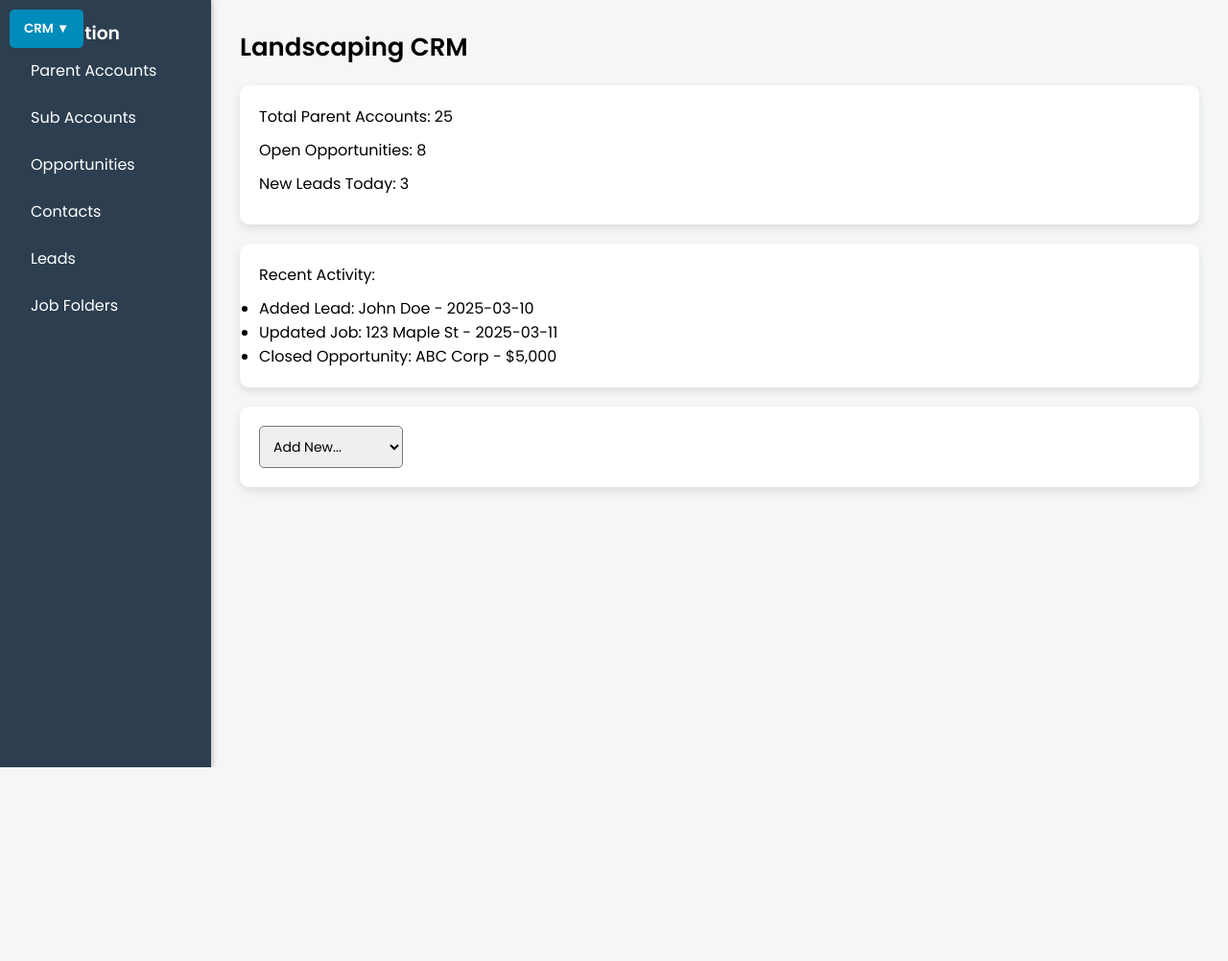
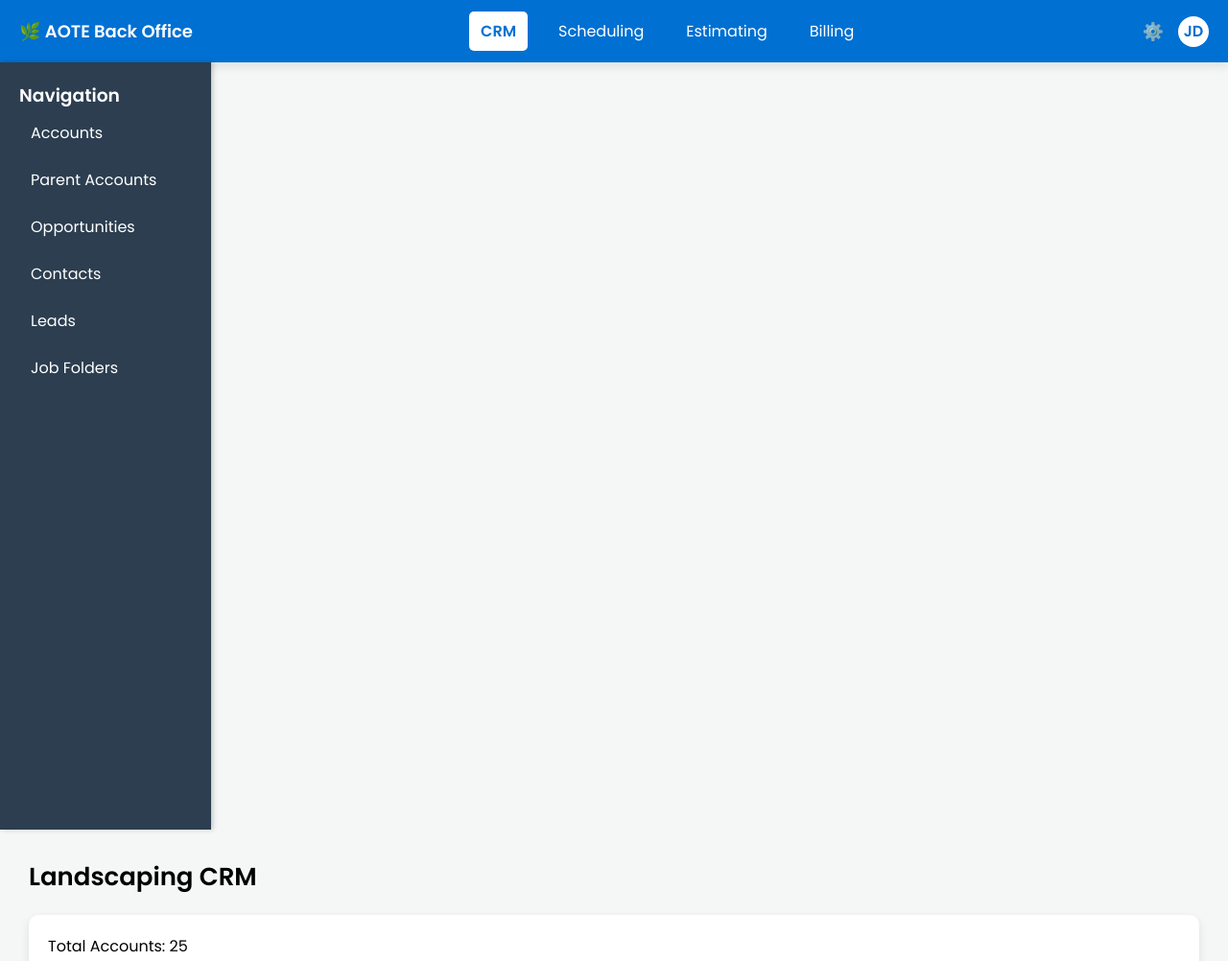
Before and after one commit to aaron-gemstate/aote-backoffice, a plain HTML site: page index.html in a window 1280 px wide. Shown: the top 1002 px of the page at 96% size. Before the commit the page ends 800 px from the top, so only its background shows below. Drawn offline with Linux system fonts and the light colour scheme.

Commit message:
Update index.html

```diff
--- a/index.html
+++ b/index.html
@@ -14,50 +14,94 @@
         }
         body {
             display: flex;
+            flex-direction: column;
             background-color: #f4f7f6;
         }
-        .top-menu {
-            position: absolute;
-            top: 10px;
-            left: 10px;
+        .top-nav {
+            width: 100%;
+            background-color: #0070d2;
+            color: white;
+            display: flex;
+            align-items: center;
+            justify-content: space-between;
+            padding: 12px 20px;
+            box-shadow: 0px 4px 10px rgba(0,0,0,0.1);
         }
-        .dropdown {
+        .app-selector {
+            font-size: 18px;
+            font-weight: 600;
+            cursor: pointer;
+        }
+        .nav-links {
+            display: flex;
+            gap: 20px;
+        }
+        .nav-links a {
+            color: white;
+            text-decoration: none;
+            font-size: 16px;
+            font-weight: 500;
+            padding: 8px 12px;
+            border-radius: 5px;
+            transition: background 0.3s;
+        }
+        .nav-links a:hover {
+            background-color: rgba(255, 255, 255, 0.2);
+        }
+        .nav-links .active {
+            background-color: white;
+            color: #0070d2;
+            font-weight: 600;
+        }
+        .icons {
+            display: flex;
+            align-items: center;
+            gap: 15px;
+        }
+        .icons a {
+            color: white;
+            font-size: 18px;
+            cursor: pointer;
+            text-decoration: none;
+        }
+        .profile-menu {
             position: relative;
             display: inline-block;
         }
-        .dropdown-btn {
-            padding: 10px 15px;
-            background-color: #008cba;
-            color: white;
-            border: none;
-            border-radius: 5px;
+        .profile-icon {
+            width: 32px;
+            height: 32px;
+            border-radius: 50%;
+            background-color: white;
+            display: flex;
+            align-items: center;
+            justify-content: center;
+            font-size: 16px;
+            font-weight: bold;
+            color: #0070d2;
             cursor: pointer;
-            font-weight: 600;
-            transition: background 0.3s;
         }
-        .dropdown-btn:hover {
-            background-color: #005f7a;
-        }
-        .dropdown-content {
+        .profile-dropdown {
             display: none;
             position: absolute;
+            right: 0;
             background-color: white;
-            min-width: 180px;
             box-shadow: 0px 4px 10px rgba(0,0,0,0.1);
             border-radius: 5px;
             overflow: hidden;
+            min-width: 140px;
         }
-        .dropdown-content a {
+        .profile-dropdown a {
+            display: block;
+            padding: 10px;
+            text-decoration: none;
             color: black;
-            padding: 12px;
-            display: block;
-            text-decoration: none;
-            font-weight: 400;
+            font-size: 14px;
         }
-        .dropdown-content a:hover {
+        .profile-dropdown a:hover {
             background-color: #f1f1f1;
         }
-        .dropdown:hover .dropdown-content {
+        .profile-menu:hover .profile-dropdown {
             display: block;
         }
         .sidebar {
@@ -108,38 +152,52 @@
     </style>
 </head>
 <body>
-    <div class="top-menu">
-        <div class="dropdown">
-            <button class="dropdown-btn">CRM ▼</button>
-            <div class="dropdown-content">
-                <a onclick="switchModule('CRM')">CRM</a>
-                <a onclick="switchModule('Scheduling')">Scheduling</a>
-                <a onclick="switchModule('Estimating')">Estimating</a>
-                <a onclick="switchModule('Billing')">Billing</a>
+
+    <!-- 🔹 TOP NAVIGATION BAR -->
+    <div class="top-nav">
+        <div class="app-selector">🌿 AOTE Back Office</div>
+
+        <div class="nav-links">
+            <a href="#" class="active">CRM</a>
+            <a href="#">Scheduling</a>
+            <a href="#">Estimating</a>
+            <a href="#">Billing</a>
+        </div>
+
+        <div class="icons">
+            <a href="settings.html">⚙️</a>
+            <div class="profile-menu">
+                <div class="profile-icon">JD</div>
+                <div class="profile-dropdown">
+                    <a href="#">Edit Profile</a>
+                    <a href="#">Logout</a>
+                </div>
             </div>
         </div>
     </div>
 
+    <!-- 🔹 SIDEBAR -->
     <div class="sidebar">
         <h3>Navigation</h3>
-        <a onclick="showSection('Parent Accounts')">Parent Accounts</a>
-        <a onclick="showSection('Sub Accounts')">Sub Accounts</a>
-        <a onclick="showSection('Opportunities')">Opportunities</a>
-        <a onclick="showSection('Contacts')">Contacts</a>
-        <a onclick="showSection('Leads')">Leads</a>
-        <a onclick="showSection('Job Folders')">Job Folders</a>
+        <a href="#">Accounts</a>
+        <a href="#">Parent Accounts</a>
+        <a href="#">Opportunities</a>
+        <a href="#">Contacts</a>
+        <a href="#">Leads</a>
+        <a href="#">Job Folders</a>
     </div>
 
+    <!-- 🔹 MAIN CONTENT -->
     <div class="main-panel">
         <div class="header" id="header">Landscaping CRM</div>
 
-        <div class="card stats" id="stats">
-            <p>Total Parent Accounts: 25</p>
+        <div class="card stats">
+            <p>Total Accounts: 25</p>
             <p>Open Opportunities: 8</p>
             <p>New Leads Today: 3</p>
         </div>
 
-        <div class="card recent" id="recent">
+        <div class="card recent">
             <p>Recent Activity:</p>
             <ul>
                 <li>Added Lead: John Doe - 2025-03-10</li>
@@ -147,35 +205,7 @@
                 <li>Closed Opportunity: ABC Corp - $5,000</li>
             </ul>
         </div>
-
-        <div class="card add-new">
-            <select onchange="addNew(this.value)">
-                <option value="">Add New...</option>
-                <option value="Parent Account">Parent Account</option>
-                <option value="Sub Account">Sub Account</option>
-                <option value="Opportunity">Opportunity</option>
-                <option value="Contact">Contact</option>
-                <option value="Lead">Lead</option>
-                <option value="Job Folder">Job Folder</option>
-            </select>
-        </div>
     </div>
 
-    <script>
-        function switchModule(module) {
-            document.getElementById('header').textContent = `Landscaping ${module}`;
-        }
-
-        function showSection(section) {
-            document.getElementById('recent').innerHTML = `<p>${section} Preview:</p><ul><li>Mock Data for ${section}</li></ul>`;
-        }
-
-        function addNew(type) {
-            if (type) {
-                alert(`Adding a new ${type}... (Mock action)`);
-                document.querySelector('.add-new select').value = '';
-            }
-        }
-    </script>
 </body>
 </html>
```
